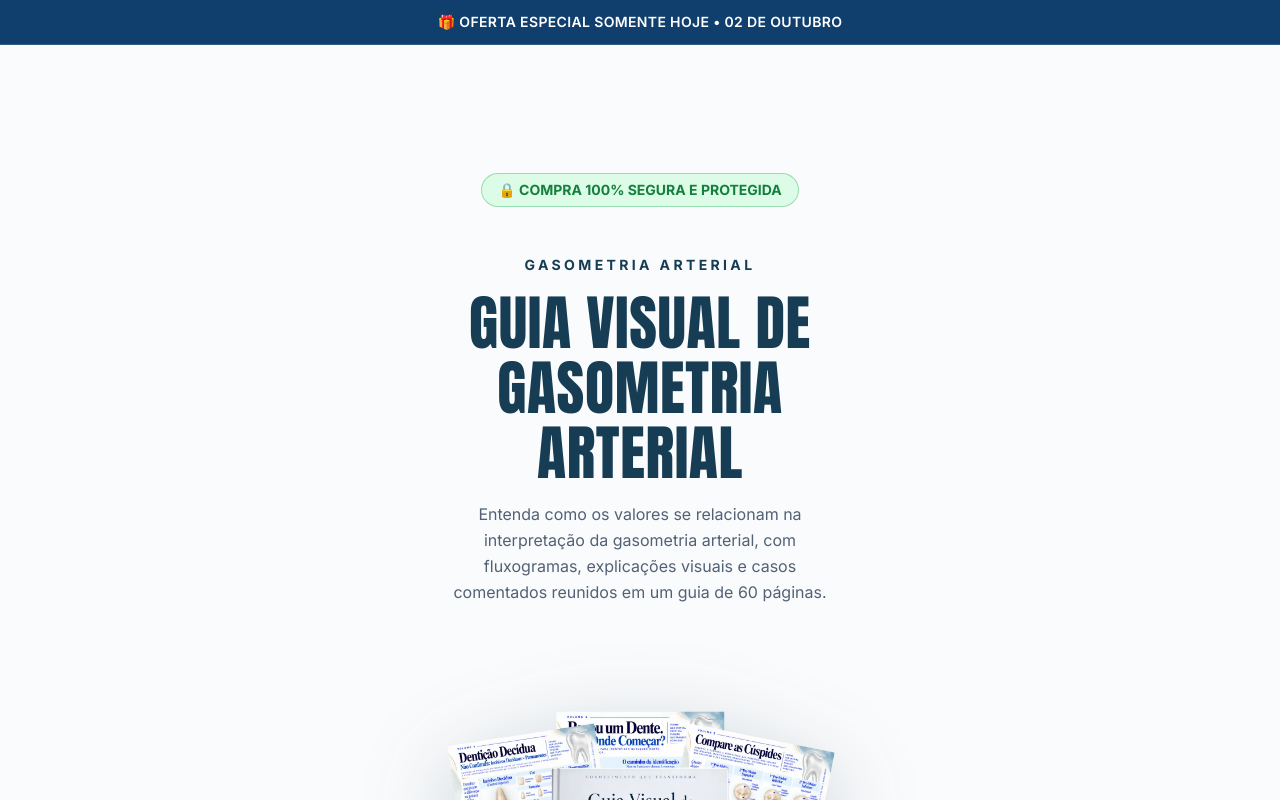
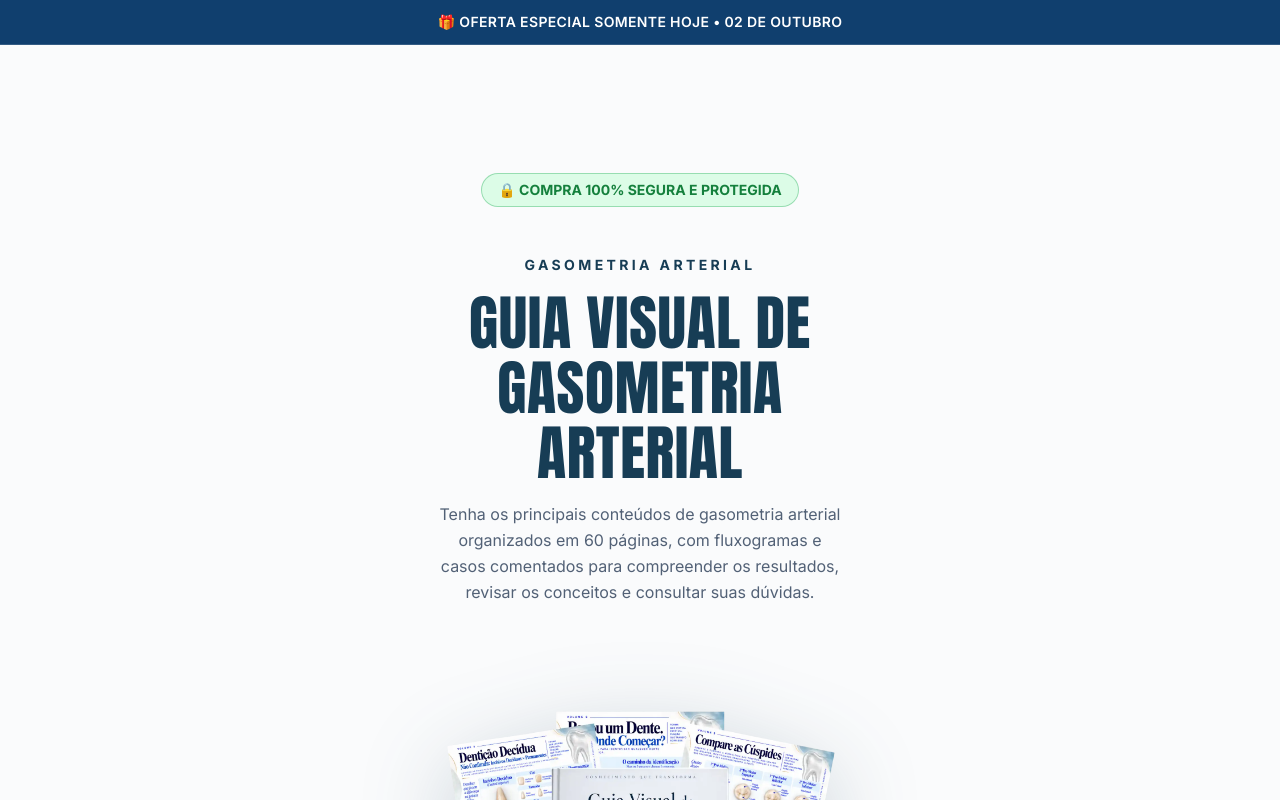
Before and after one commit to ocontatoprodutosdigitais-hue/Gasometria-Arterial-2, a Next.js app: page / in a window 1280 px wide. Shown: the top 800 px of the page. Built offline with nearby package versions, Linux system fonts and the light colour scheme.

Commit message:
Save code edits
V0-Edit-Session: fb85f850-f2a4-429d-994c-2ed6d740d591

```diff
--- a/components/hero-section.tsx
+++ b/components/hero-section.tsx
@@ -22,7 +22,7 @@ export function HeroSection({ onCtaClick }: { onCtaClick: () => void }) {
               Guia Visual de Gasometria Arterial
             </h1>
             <p className="text-sm sm:text-base leading-relaxed text-pretty text-center max-w-md sm:max-w-lg" style={{ color: '#526176' }}>
-              Entenda como os valores se relacionam na interpretação da gasometria arterial, com fluxogramas, explicações visuais e casos comentados reunidos em um guia de 60 páginas.
+              Tenha os principais conteúdos de gasometria arterial organizados em 60 páginas, com fluxogramas e casos comentados para compreender os resultados, revisar os conceitos e consultar suas dúvidas.
             </p>
           </div>
           <div className="w-full flex justify-center py-2 sm:py-4 md:py-6 overflow-visible">
```
